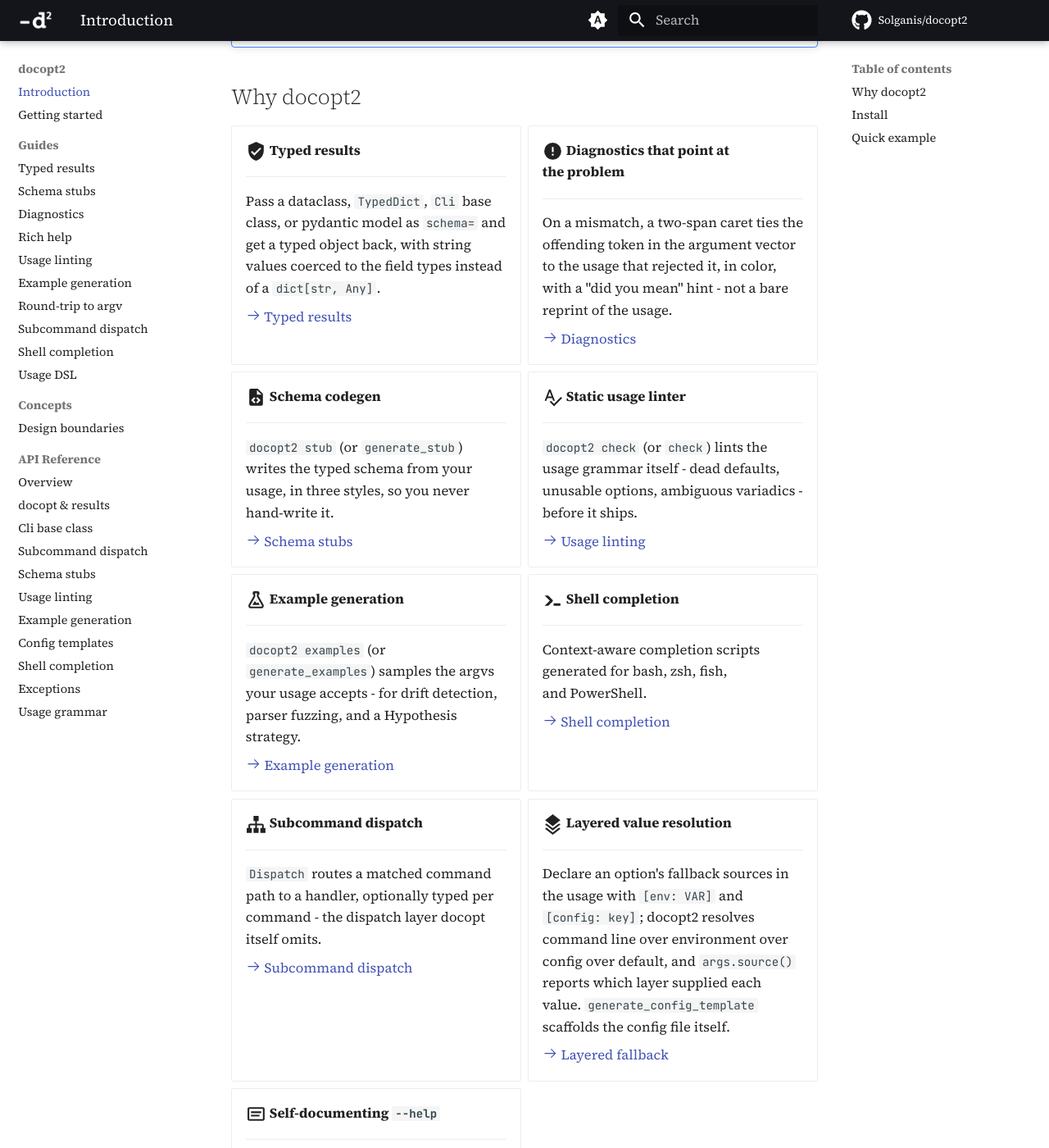
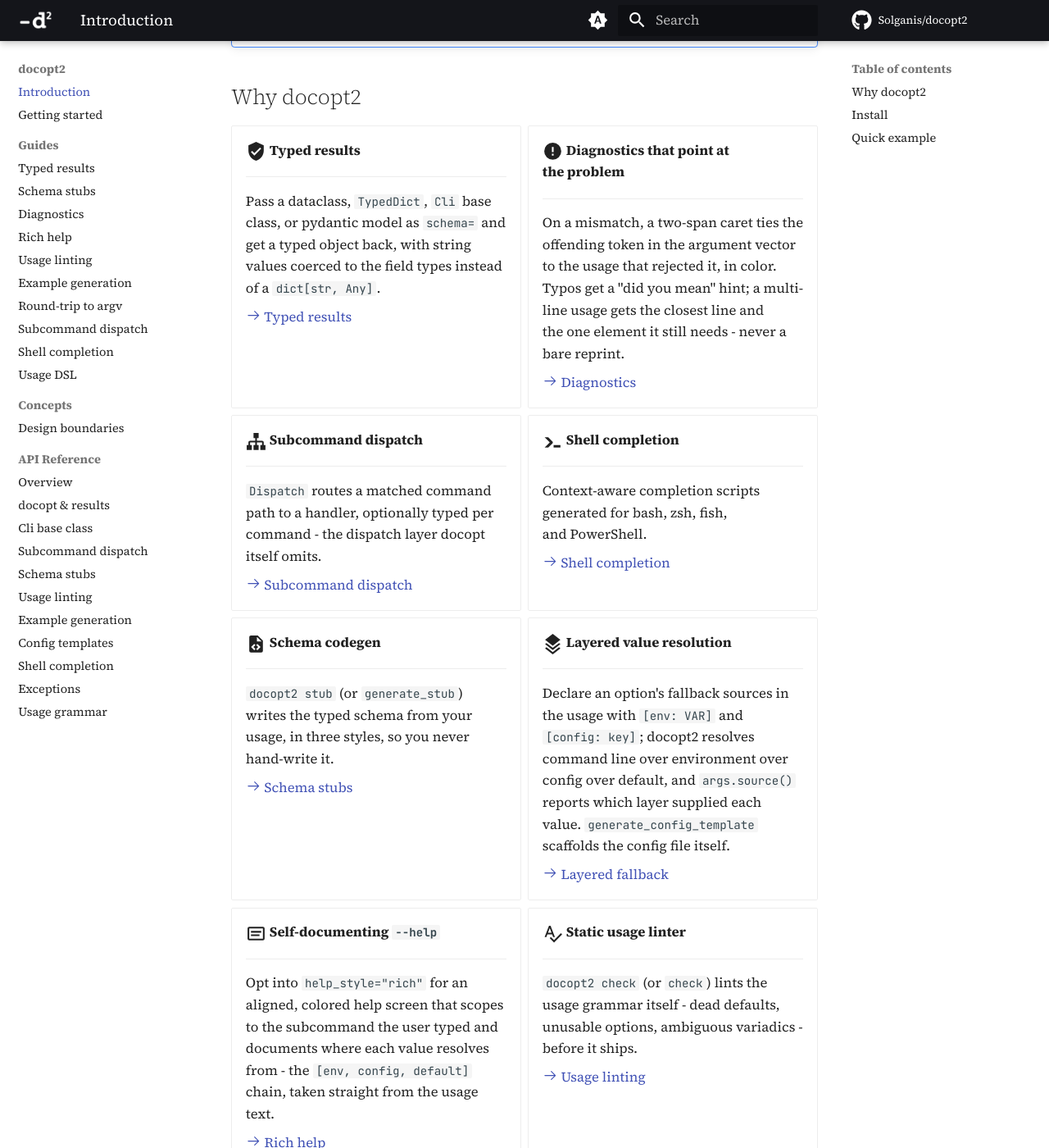
Before and after one commit to Solganis/docopt2, an MkDocs documentation site: the page built from docs/index.md, in a window 1280 px wide and 1400 px high, scrolled down 413 px. Shown: the whole window at 82% size. Built offline with MkDocs 1.6.1 and Material for MkDocs 9.7.7, drawn with Linux system fonts in a browser that asks for light colours; comment, search, counter and statistics services are not loaded; part of the change alters nothing that is shown; some of the changed text lies outside the part shown.

```diff
--- a/docs/index.md
+++ b/docs/index.md
@@ -29,9 +29,27 @@ is opt-in.
     ---
 
     On a mismatch, a two-span caret ties the offending token in the argument vector to the usage that
-    rejected it, in color, with a "did you mean" hint - not a bare reprint of the usage.
+    rejected it, in color. Typos get a "did you mean" hint; a multi-line usage gets the closest line and
+    the one element it still needs - never a bare reprint.
 
     [:octicons-arrow-right-24: Diagnostics](guides/diagnostics.md)
+
+-   :material-sitemap:{ .lg .middle } __Subcommand dispatch__
+
+    ---
+
+    `Dispatch` routes a matched command path to a handler, optionally typed per command - the
+    dispatch layer docopt itself omits.
+
+    [:octicons-arrow-right-24: Subcommand dispatch](guides/dispatch.md)
+
+-   :material-console-line:{ .lg .middle } __Shell completion__
+
+    ---
+
+    Context-aware completion scripts generated for bash, zsh, fish, and PowerShell.
+
+    [:octicons-arrow-right-24: Shell completion](guides/completion.md)
 
 -   :material-file-code:{ .lg .middle } __Schema codegen__
 
@@ -41,41 +59,6 @@ is opt-in.
     you never hand-write it.
 
     [:octicons-arrow-right-24: Schema stubs](guides/stub.md)
-
--   :material-spellcheck:{ .lg .middle } __Static usage linter__
-
-    ---
-
-    `docopt2 check` (or `check`) lints the usage grammar itself - dead defaults, unusable options,
-    ambiguous variadics - before it ships.
-
-    [:octicons-arrow-right-24: Usage linting](guides/check.md)
-
--   :material-flask-outline:{ .lg .middle } __Example generation__
-
-    ---
-
-    `docopt2 examples` (or `generate_examples`) samples the argvs your usage accepts - for drift
-    detection, parser fuzzing, and a Hypothesis strategy.
-
-    [:octicons-arrow-right-24: Example generation](guides/examples.md)
-
--   :material-console-line:{ .lg .middle } __Shell completion__
-
-    ---
-
-    Context-aware completion scripts generated for bash, zsh, fish, and PowerShell.
-
-    [:octicons-arrow-right-24: Shell completion](guides/completion.md)
-
--   :material-sitemap:{ .lg .middle } __Subcommand dispatch__
-
-    ---
-
-    `Dispatch` routes a matched command path to a handler, optionally typed per command - the
-    dispatch layer docopt itself omits.
-
-    [:octicons-arrow-right-24: Subcommand dispatch](guides/dispatch.md)
 
 -   :material-layers-triple:{ .lg .middle } __Layered value resolution__
 
@@ -96,6 +79,33 @@ is opt-in.
     straight from the usage text.
 
     [:octicons-arrow-right-24: Rich help](guides/help.md)
+
+-   :material-spellcheck:{ .lg .middle } __Static usage linter__
+
+    ---
+
+    `docopt2 check` (or `check`) lints the usage grammar itself - dead defaults, unusable options,
+    ambiguous variadics - before it ships.
+
+    [:octicons-arrow-right-24: Usage linting](guides/check.md)
+
+-   :material-flask-outline:{ .lg .middle } __Example generation__
+
+    ---
+
+    `docopt2 examples` (or `generate_examples`) samples the argvs your usage accepts - for drift
+    detection, parser fuzzing, and a Hypothesis strategy.
+
+    [:octicons-arrow-right-24: Example generation](guides/examples.md)
+
+-   :material-swap-horizontal:{ .lg .middle } __Round-trip codec__
+
+    ---
+
+    `format_argv` is the inverse of `docopt`: it rebuilds a canonical argv from a parsed result, verified
+    by a re-parse, so `docopt(format_argv(x)) == x`. One usage spec drives both parsing and synthesis.
+
+    [:octicons-arrow-right-24: Round-trip to argv](guides/round-trip.md)
 
 </div>
 
```
